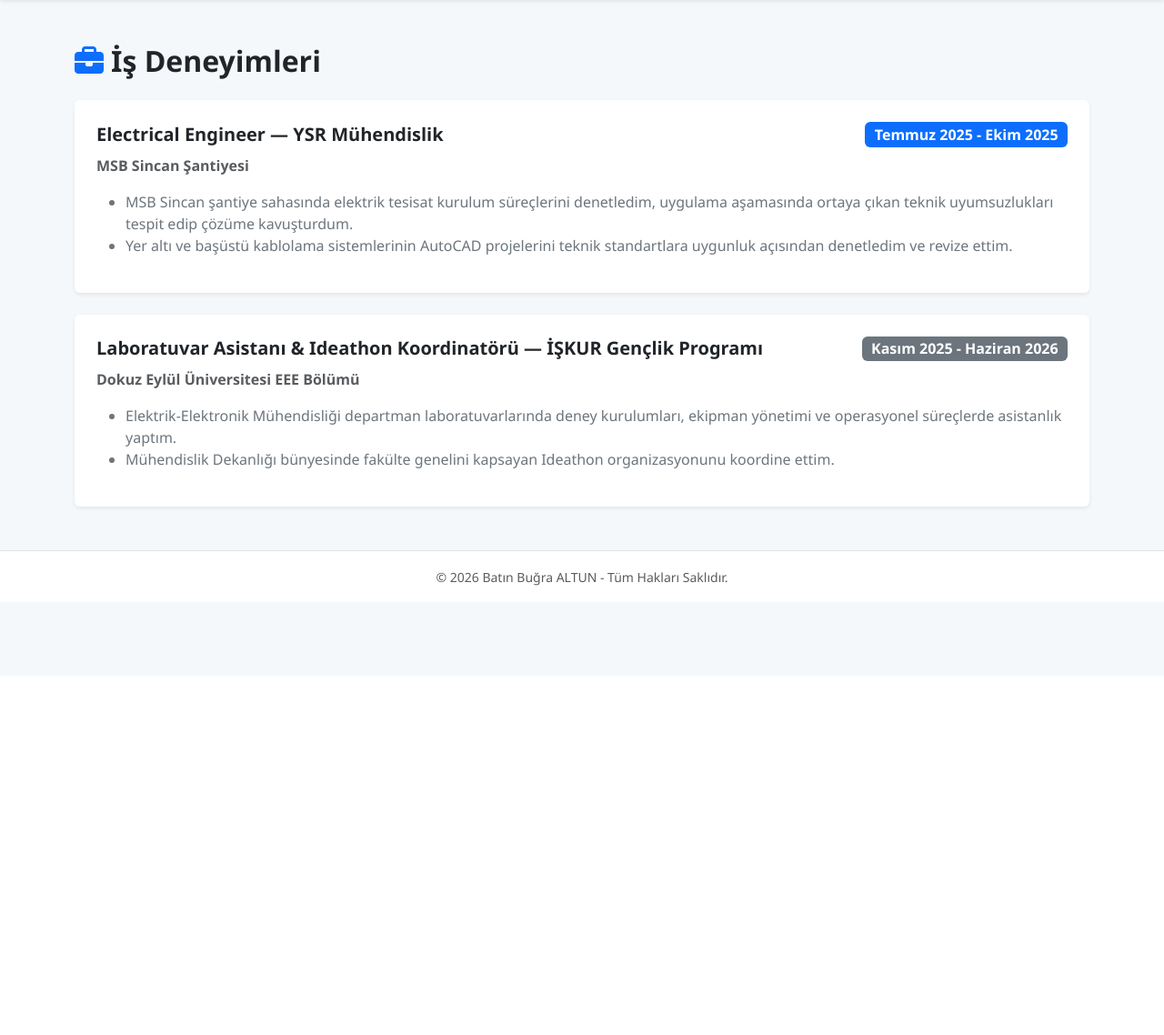
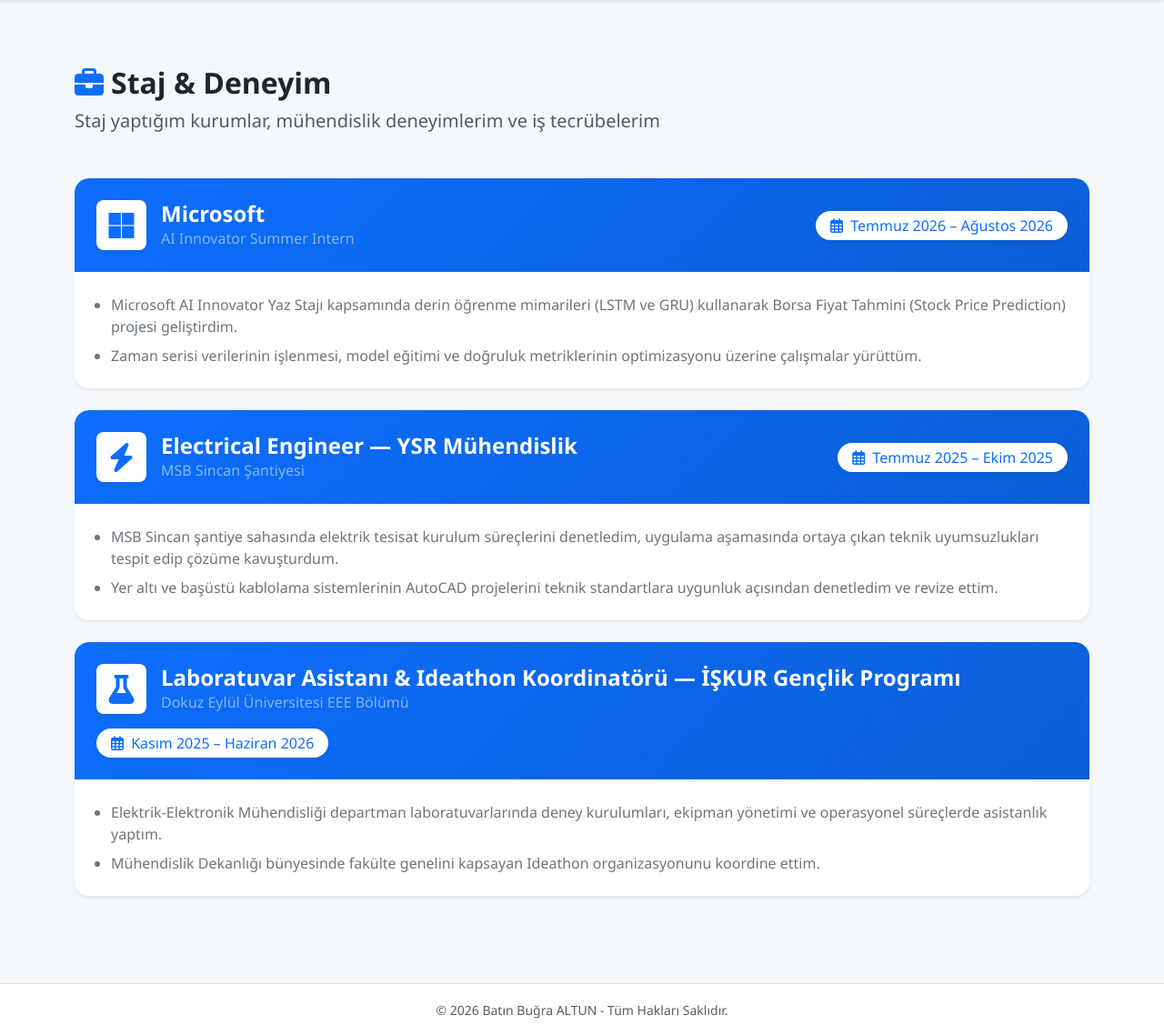
Before and after one commit to batinbugraaltun-dev/benim-cv-sitem, a Flask app: page /deneyim in a window 1280 px wide. Shown: the part 57-1195 px from the top of the page at 91% size. Before the commit the page ends 701 px from the top, so only its background shows below. Run offline with Flask 3, Linux system fonts and the light colour scheme.

Commit message:
Tum is ve staj deneyimleri sayfaya eklendi

```diff
--- a/templates/deneyim.html
+++ b/templates/deneyim.html
@@ -1,35 +1,93 @@
 {% extends "base.html" %}
 
 {% block content %}
-<div class="container my-5">
-    <h2 class="fw-bold mb-4 text-dark"><i class="fa-solid fa-briefcase text-primary me-2"></i>İş Deneyimleri</h2>
+<div class="container my-5 py-4">
 
-    <div class="card mb-4 shadow-sm border-0 bg-white">
-        <div class="card-body p-4">
-            <div class="d-flex justify-content-between align-items-center mb-2">
-                <h5 class="fw-bold text-dark mb-0">Electrical Engineer — YSR Mühendislik</h5>
-                <span class="badge bg-primary fs-6">Temmuz 2025 - Ekim 2025</span>
+    <!-- Sayfa Başlığı -->
+    <div class="mb-5">
+        <h2 class="fw-bold text-dark d-flex align-items-center gap-2">
+            <i class="fa-solid fa-briefcase text-primary"></i> Staj & Deneyim
+        </h2>
+        <p class="text-muted fs-5">Staj yaptığım kurumlar, mühendislik deneyimlerim ve iş tecrübelerim</p>
+    </div>
+
+    <!-- 1. Microsoft Stajı -->
+    <div class="card border-0 shadow-sm rounded-4 overflow-hidden mb-4">
+        <div class="p-4 text-white d-flex flex-wrap align-items-center justify-content-between gap-3"
+             style="background: linear-gradient(135deg, #0d6efd 0%, #0b5ed7 100%);">
+            <div class="d-flex align-items-center gap-3">
+                <div class="bg-white rounded-3 p-2 d-flex align-items-center justify-content-center shadow-sm"
+                     style="width: 55px; height: 55px;">
+                    <i class="fa-brands fa-microsoft fs-2 text-primary"></i>
+                </div>
+                <div>
+                    <h4 class="fw-bold mb-0 text-white">Microsoft</h4>
+                    <span class="text-white-50 fw-medium">AI Innovator Summer Intern</span>
+                </div>
             </div>
-            <p class="text-muted fw-semibold mb-3">MSB Sincan Şantiyesi</p>
-            <ul class="text-secondary">
-                <li>MSB Sincan şantiye sahasında elektrik tesisat kurulum süreçlerini denetledim, uygulama aşamasında ortaya çıkan teknik uyumsuzlukları tespit edip çözüme kavuşturdum.</li>
+            <div class="badge bg-white text-primary px-3 py-2 rounded-pill fw-medium shadow-sm fs-6">
+                <i class="fa-regular fa-calendar-days me-1"></i> Temmuz 2026 – Ağustos 2026
+            </div>
+        </div>
+        <div class="card-body p-4 bg-white">
+            <ul class="text-secondary leading-relaxed mb-0 fs-6 ps-3">
+                <li class="mb-2">Microsoft AI Innovator Yaz Stajı kapsamında derin öğrenme mimarileri (LSTM ve GRU) kullanarak Borsa Fiyat Tahmini (Stock Price Prediction) projesi geliştirdim.</li>
+                <li>Zaman serisi verilerinin işlenmesi, model eğitimi ve doğruluk metriklerinin optimizasyonu üzerine çalışmalar yürüttüm.</li>
+            </ul>
+        </div>
+    </div>
+
+    <!-- 2. YSR Mühendislik -->
+    <div class="card border-0 shadow-sm rounded-4 overflow-hidden mb-4">
+        <div class="p-4 text-white d-flex flex-wrap align-items-center justify-content-between gap-3"
+             style="background: linear-gradient(135deg, #0d6efd 0%, #0b5ed7 100%);">
+            <div class="d-flex align-items-center gap-3">
+                <div class="bg-white rounded-3 p-2 d-flex align-items-center justify-content-center shadow-sm"
+                     style="width: 55px; height: 55px;">
+                    <i class="fa-solid fa-bolt fs-2 text-primary"></i>
+                </div>
+                <div>
+                    <h4 class="fw-bold mb-0 text-white">Electrical Engineer — YSR Mühendislik</h4>
+                    <span class="text-white-50 fw-medium">MSB Sincan Şantiyesi</span>
+                </div>
+            </div>
+            <div class="badge bg-white text-primary px-3 py-2 rounded-pill fw-medium shadow-sm fs-6">
+                <i class="fa-regular fa-calendar-days me-1"></i> Temmuz 2025 – Ekim 2025
+            </div>
+        </div>
+        <div class="card-body p-4 bg-white">
+            <ul class="text-secondary leading-relaxed mb-0 fs-6 ps-3">
+                <li class="mb-2">MSB Sincan şantiye sahasında elektrik tesisat kurulum süreçlerini denetledim, uygulama aşamasında ortaya çıkan teknik uyumsuzlukları tespit edip çözüme kavuşturdum.</li>
                 <li>Yer altı ve başüstü kablolama sistemlerinin AutoCAD projelerini teknik standartlara uygunluk açısından denetledim ve revize ettim.</li>
             </ul>
         </div>
     </div>
 
-    <div class="card shadow-sm border-0 bg-white">
-        <div class="card-body p-4">
-            <div class="d-flex justify-content-between align-items-center mb-2">
-                <h5 class="fw-bold text-dark mb-0">Laboratuvar Asistanı & Ideathon Koordinatörü — İŞKUR Gençlik Programı</h5>
-                <span class="badge bg-secondary fs-6">Kasım 2025 - Haziran 2026</span>
+    <!-- 3. İŞKUR Gençlik Programı -->
+    <div class="card border-0 shadow-sm rounded-4 overflow-hidden mb-4">
+        <div class="p-4 text-white d-flex flex-wrap align-items-center justify-content-between gap-3"
+             style="background: linear-gradient(135deg, #0d6efd 0%, #0b5ed7 100%);">
+            <div class="d-flex align-items-center gap-3">
+                <div class="bg-white rounded-3 p-2 d-flex align-items-center justify-content-center shadow-sm"
+                     style="width: 55px; height: 55px;">
+                    <i class="fa-solid fa-flask fs-2 text-primary"></i>
+                </div>
+                <div>
+                    <h4 class="fw-bold mb-0 text-white">Laboratuvar Asistanı & Ideathon Koordinatörü — İŞKUR Gençlik Programı</h4>
+                    <span class="text-white-50 fw-medium">Dokuz Eylül Üniversitesi EEE Bölümü</span>
+                </div>
             </div>
-            <p class="text-muted fw-semibold mb-3">Dokuz Eylül Üniversitesi EEE Bölümü</p>
-            <ul class="text-secondary">
-                <li>Elektrik-Elektronik Mühendisliği departman laboratuvarlarında deney kurulumları, ekipman yönetimi ve operasyonel süreçlerde asistanlık yaptım.</li>
+            <div class="badge bg-white text-primary px-3 py-2 rounded-pill fw-medium shadow-sm fs-6">
+                <i class="fa-regular fa-calendar-days me-1"></i> Kasım 2025 – Haziran 2026
+            </div>
+        </div>
+        <div class="card-body p-4 bg-white">
+            <ul class="text-secondary leading-relaxed mb-0 fs-6 ps-3">
+                <li class="mb-2">Elektrik-Elektronik Mühendisliği departman laboratuvarlarında deney kurulumları, ekipman yönetimi ve operasyonel süreçlerde asistanlık yaptım.</li>
                 <li>Mühendislik Dekanlığı bünyesinde fakülte genelini kapsayan Ideathon organizasyonunu koordine ettim.</li>
             </ul>
         </div>
     </div>
+
 </div>
 {% endblock %}
```
